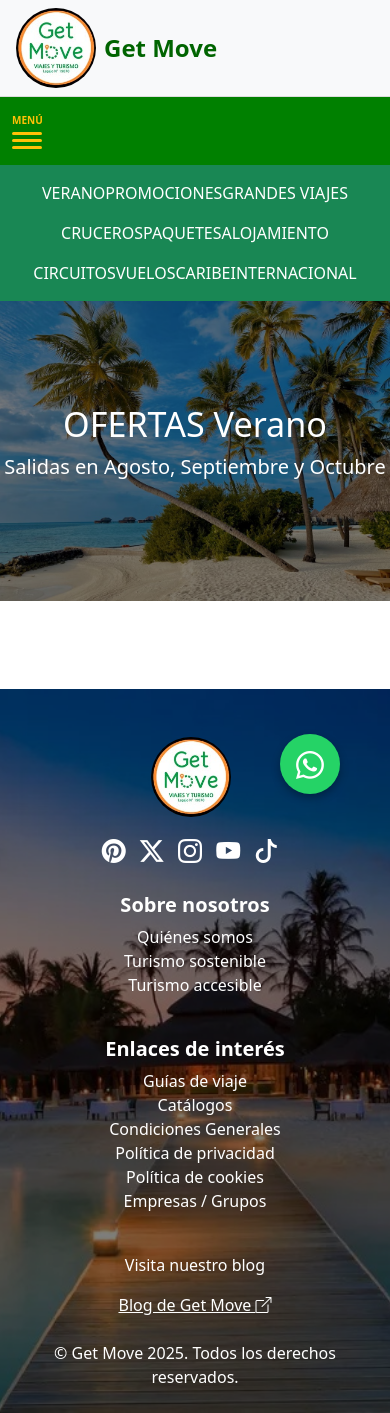
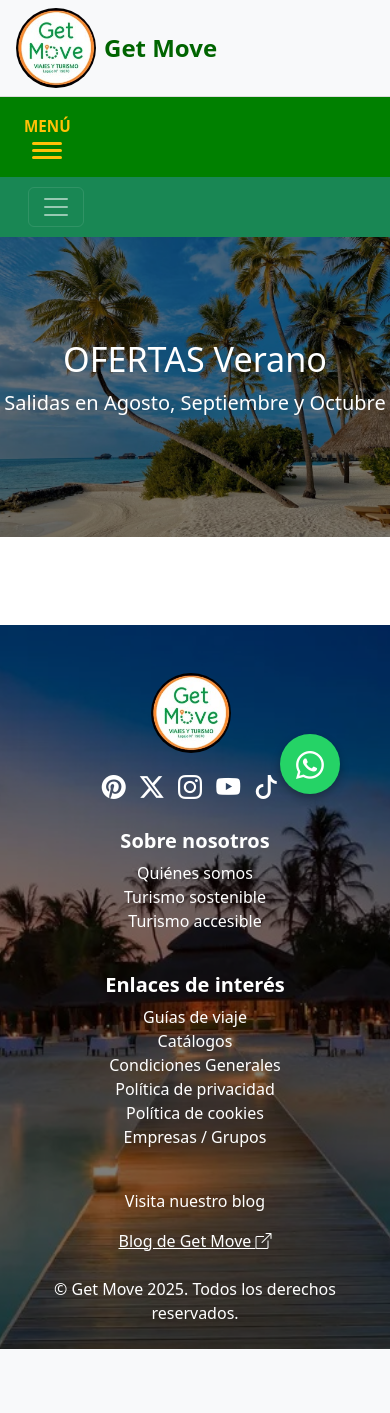
Before and after one commit to Franja20022/agencia-viajes, a Flask app: page /agencia in a window 390 px wide. After the commit the page ends 1349 px from the top, so only its background shows below. Run offline with Flask 3, Linux system fonts and the light colour scheme; data that the repository does not hold is empty.

```diff
--- a/app/static/css/menu.css
+++ b/app/static/css/menu.css
@@ -89,3 +89,15 @@ a[aria-expanded="true"] .menu-lines .line3 {
   background-color: #444; /* Fondo al pasar el mouse */
   color: #fff;            /* Texto blanco al hacer hover */
 }
+
+@media (max-width: 576px) {
+  .navbar-nav .nav-link {
+    padding: 8px 12px;
+    font-size: 0.95rem;
+  }
+
+  .navbar {
+    padding-top: 10px;
+    padding-bottom: 10px;
+  }
+}
--- a/app/templates/agencia.html
+++ b/app/templates/agencia.html
@@ -3,14 +3,18 @@
 {% block head %}
   <link rel="stylesheet" href="{{ url_for('static', filename='css/base.css') }}">
   <link rel="stylesheet" href="{{ url_for('static', filename='css/menu.css') }}">
-
 {% endblock %}
 
 {% block content %}
   <!-- 🔷 Menú principal personalizado -->
-  <nav class="navbar navbar-expand-lg navbar-dark bg-success py-2 px-3">
-    <div class="container-fluid justify-content-center">
-      <ul class="navbar-nav flex-wrap justify-content-center">
+<nav class="navbar navbar-expand-lg navbar-dark bg-success px-3">
+  <div class="container">
+    <button class="navbar-toggler" type="button" data-bs-toggle="collapse" data-bs-target="#menuPrincipal" aria-controls="menuPrincipal" aria-expanded="false" aria-label="Toggle navigation">
+      <span class="navbar-toggler-icon"></span>
+    </button>
+
+    <div class="collapse navbar-collapse justify-content-center" id="menuPrincipal">
+      <ul class="navbar-nav flex-wrap justify-content-center gap-2">
         <li class="nav-item"><a class="nav-link text-white" href="#">VERANO</a></li>
         <li class="nav-item"><a class="nav-link text-white" href="#">PROMOCIONES</a></li>
         <li class="nav-item"><a class="nav-link text-white" href="#">GRANDES VIAJES</a></li>
@@ -23,7 +27,8 @@
         <li class="nav-item"><a class="nav-link text-white" href="#">INTERNACIONAL</a></li>
       </ul>
     </div>
-  </nav>
+  </div>
+</nav>
 
   <!-- 🖼️ Banner principal -->
   <div class="container-fluid p-0">
@@ -43,7 +48,8 @@
       {% for paquete in PaquetesViaje %}
         <div class="col-md-4 mb-4">
           <div class="card h-100 shadow-sm">
-            <img src="{{ url_for('static', filename='img/' + paquete['imagen']) }}" class="img-fluid" alt="{{ paquete['destino'] }}">
+            <img src="{{ url_for('static', filename='img/' + paquete['imagen']) }}" class="img-fluid w-100" style="height: 250px; object-fit: cover;" alt="{{ paquete['destino'] }}">
+
             <div class="card-body">
               <h5 class="card-title">{{ paquete['destino'] }}</h5>
               <p class="card-text">{{ paquete['descripcion'] }}</p>
```
Also changed, not shown: app/static/css/agencia.css (added, +45 -0 lines).
